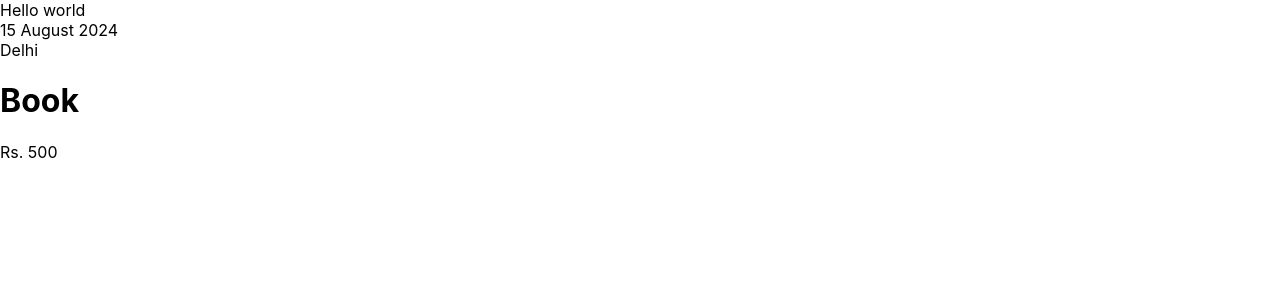
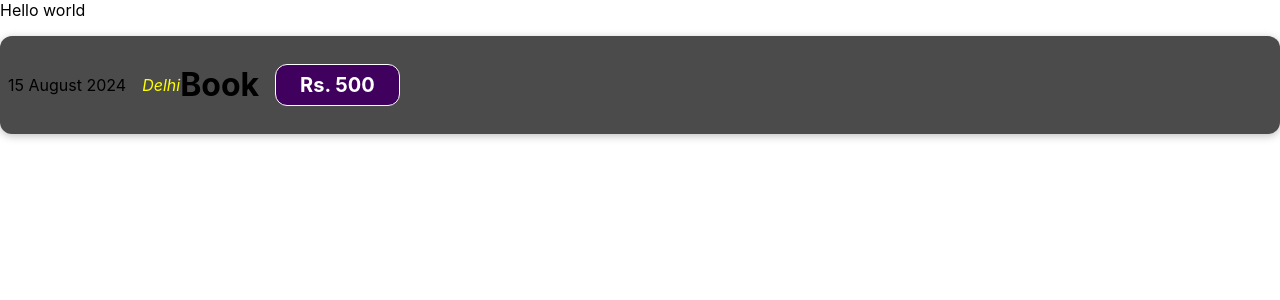
Before and after one commit to MaazDanish/my-app, a React (Create React App) app: page / in a window 1280 px wide. Shown: the top 300 px of the page. Built offline with nearby package versions, Linux system fonts and the light colour scheme.

Commit message:
Applied Css to the component

```diff
--- /dev/null
+++ b/src/component/ExpenseItem.css
@@ -0,0 +1,62 @@
+.expense-item {
+    display: flex;
+    justify-content: space-between;
+    align-items: center;
+    box-shadow: 0 2px 8px rgba(0, 0, 0, 0.25);
+    padding: 0.5rem;
+    margin: 1rem 0;
+    border-radius: 12px;
+    background-color: #4b4b4b;
+  }
+
+  .expense-item__location {
+    margin-left: 1rem;
+    color: yellow;
+    font-style: italic;
+  }
+
+  .expense-item__description {
+    display: flex;
+    flex-direction: column;
+    gap: 1rem;
+    align-items: flex-end;
+    flex-flow: column-reverse;
+    justify-content: flex-start;
+    flex: 1;
+  }
+
+  .expense-item h2 {
+    color: #3a3a3a;
+    font-size: 1rem;
+    flex: 1;
+    margin: 0 1rem;
+    color: white;
+  }
+
+  .expense-item__price {
+    font-size: 1rem;
+    font-weight: bold;
+    color: white;
+    background-color: #40005d;
+    border: 1px solid white;
+    padding: 0.5rem;
+    border-radius: 12px;
+  }
+
+  @media (min-width: 580px) {
+    .expense-item__description {
+      flex-direction: row;
+      align-items: center;
+      justify-content: flex-start;
+      flex: 1;
+    }
+
+    .expense-item__description h2 {
+      font-size: 1.25rem;
+    }
+
+    .expense-item__price {
+      font-size: 1.25rem;
+      padding: 0.5rem 1.5rem;
+    }
+  }
--- a/src/component/ExpenseItem.js
+++ b/src/component/ExpenseItem.js
@@ -1,13 +1,14 @@
+import './ExpenseItem.css'
 function ExpenseItem() {
     return (
-        <>
-            <div>15 August 2024</div>
-            <div>Delhi</div>
-            <div>
+        <div className="expense-item">
+            <div >15 August 2024</div>
+            <div className='expense-item__location '>Delhi</div>
+            <div className='expense-item__description'>
                 <h1>Book</h1>
-                <div>Rs. 500</div>
+                <div className='expense-item__price'>Rs. 500</div>
             </div>
-        </>
+        </div>
     )
 }
 
```
